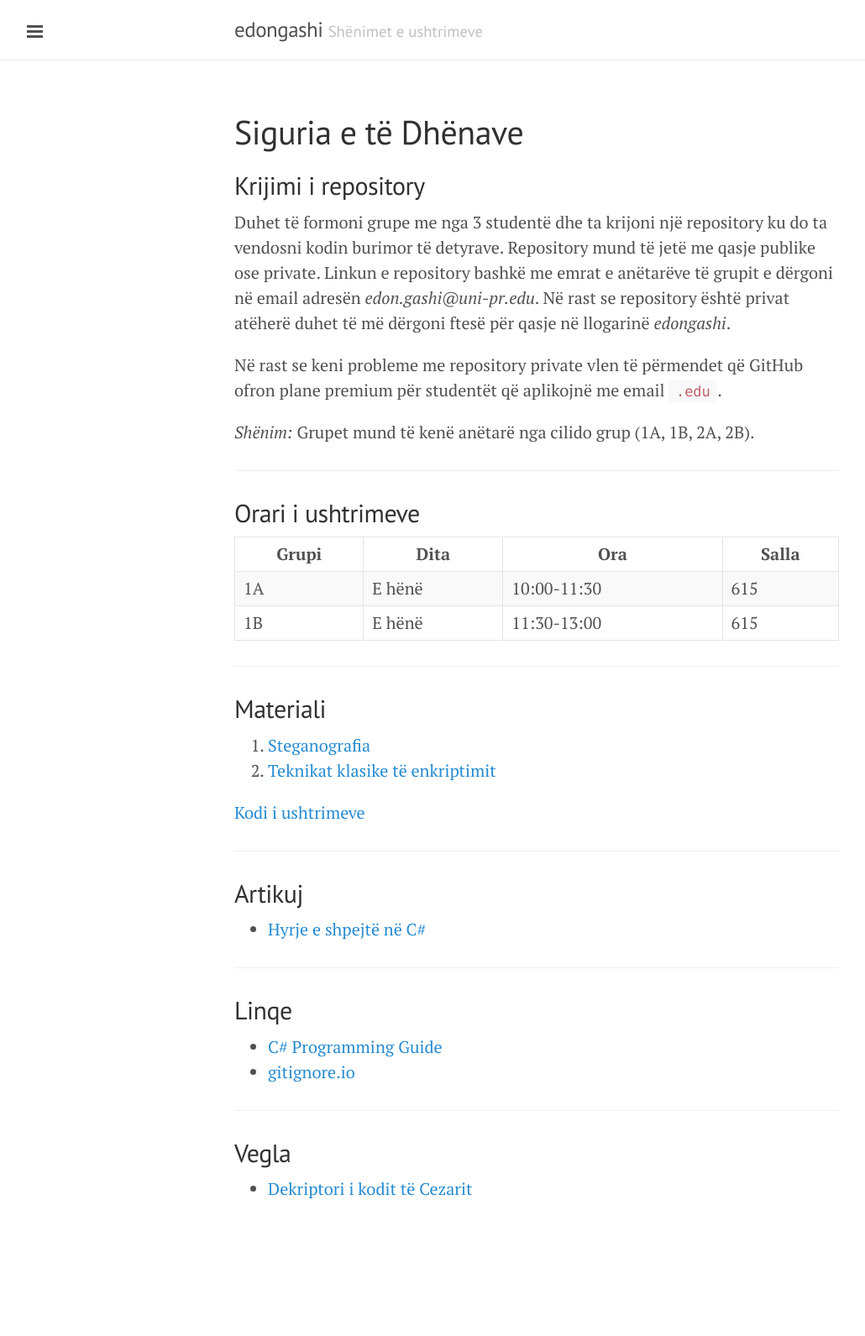
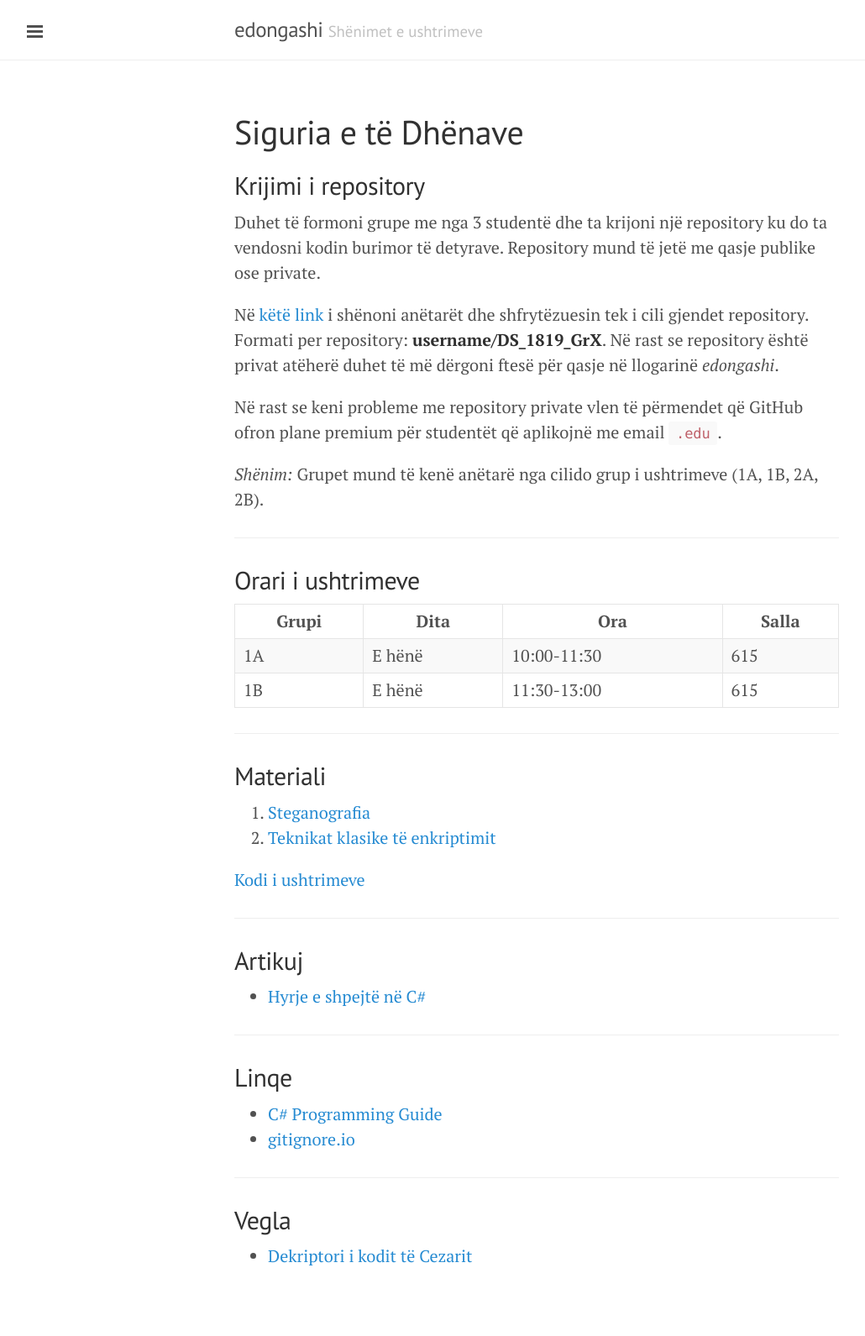
Before and after one commit to edongashi/edongashi.github.io, a Jekyll site: the page built from lendet/siguria-dhenave/index.md, in a window 1280 px wide. Shown: the whole page at 84% size, without its empty margins (1-1031 px from the left). Built offline with Jekyll 4.4.1, drawn with Linux system fonts in a browser that asks for light colours; our own code applies the rules of GitHub Pages for plain Markdown files; before the commit the page ends 1511 px from its top, so only the background shows below that.

Commit message:
linku per projekte

```diff
--- a/lendet/siguria-dhenave/index.md
+++ b/lendet/siguria-dhenave/index.md
@@ -9,11 +9,14 @@ suppresshooks: true
 
 ## Krijimi i repository
 
-Duhet të formoni grupe me nga 3 studentë dhe ta krijoni një repository ku do ta vendosni kodin burimor të detyrave. Repository mund të jetë me qasje publike ose private. Linkun e repository bashkë me emrat e anëtarëve të grupit e dërgoni në email adresën *edon.gashi@uni-pr.edu*. Në rast se repository është privat atëherë duhet të më dërgoni ftesë për qasje në llogarinë *edongashi*.
+Duhet të formoni grupe me nga 3 studentë dhe ta krijoni një repository ku do ta vendosni kodin burimor të detyrave. Repository mund të jetë me qasje publike ose private.
+
+Në [këtë link](https://docs.google.com/spreadsheets/d/1ifBqKw1TupBgrfNpo8wd-Aa8CXEB0lwmOYDeKp70ZEY/edit?usp=sharing) i shënoni anëtarët dhe shfrytëzuesin tek i cili gjendet repository. Formati per repository:
+**username/DS_1819_GrX**. Në rast se repository është privat atëherë duhet të më dërgoni ftesë për qasje në llogarinë *edongashi*.
 
 Në rast se keni probleme me repository private vlen të përmendet që GitHub ofron plane premium për studentët që aplikojnë me email `.edu`.
 
-*Shënim:* Grupet mund të kenë anëtarë nga cilido grup (1A, 1B, 2A, 2B).
+*Shënim:* Grupet mund të kenë anëtarë nga cilido grup i ushtrimeve (1A, 1B, 2A, 2B).
 
 ---
 
```
